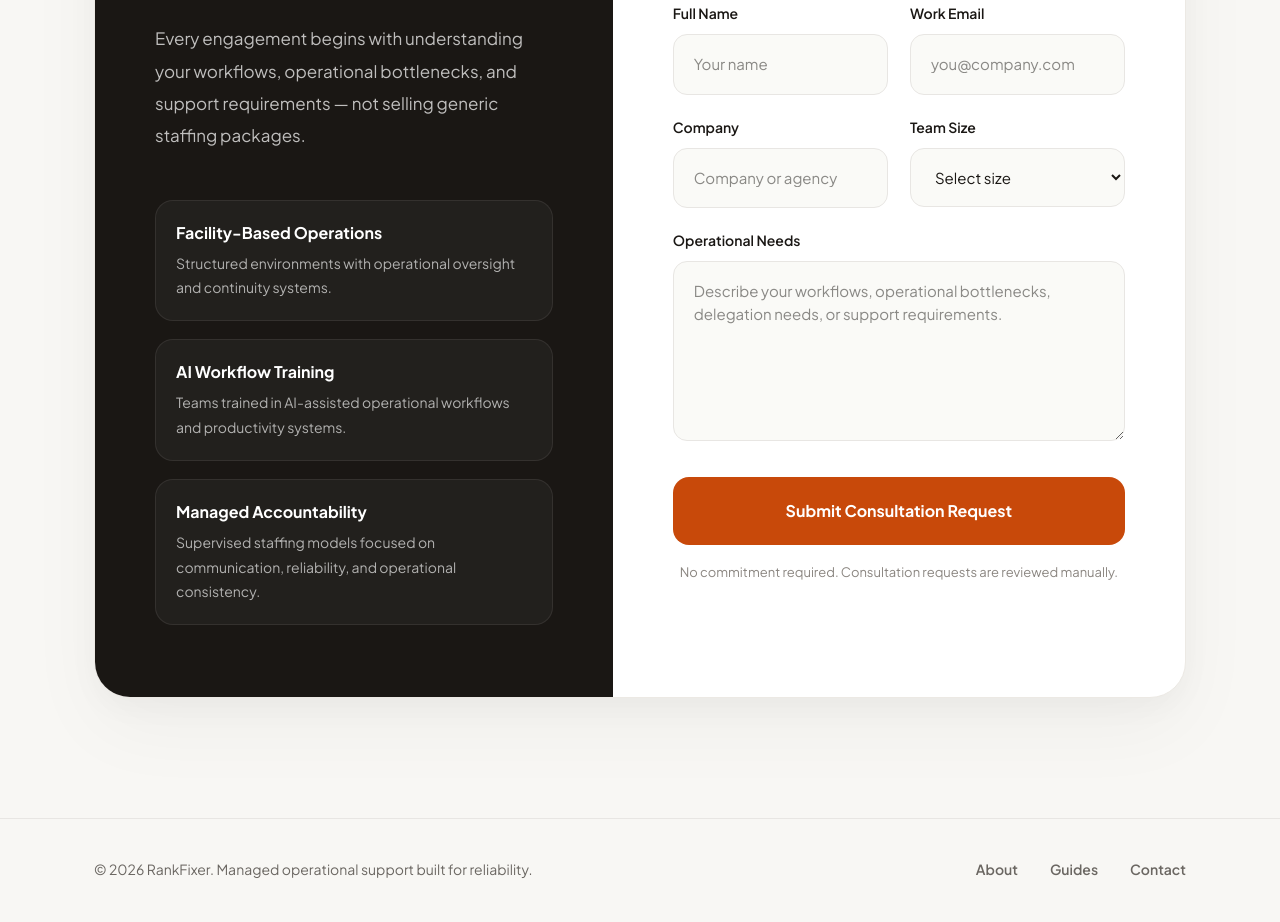
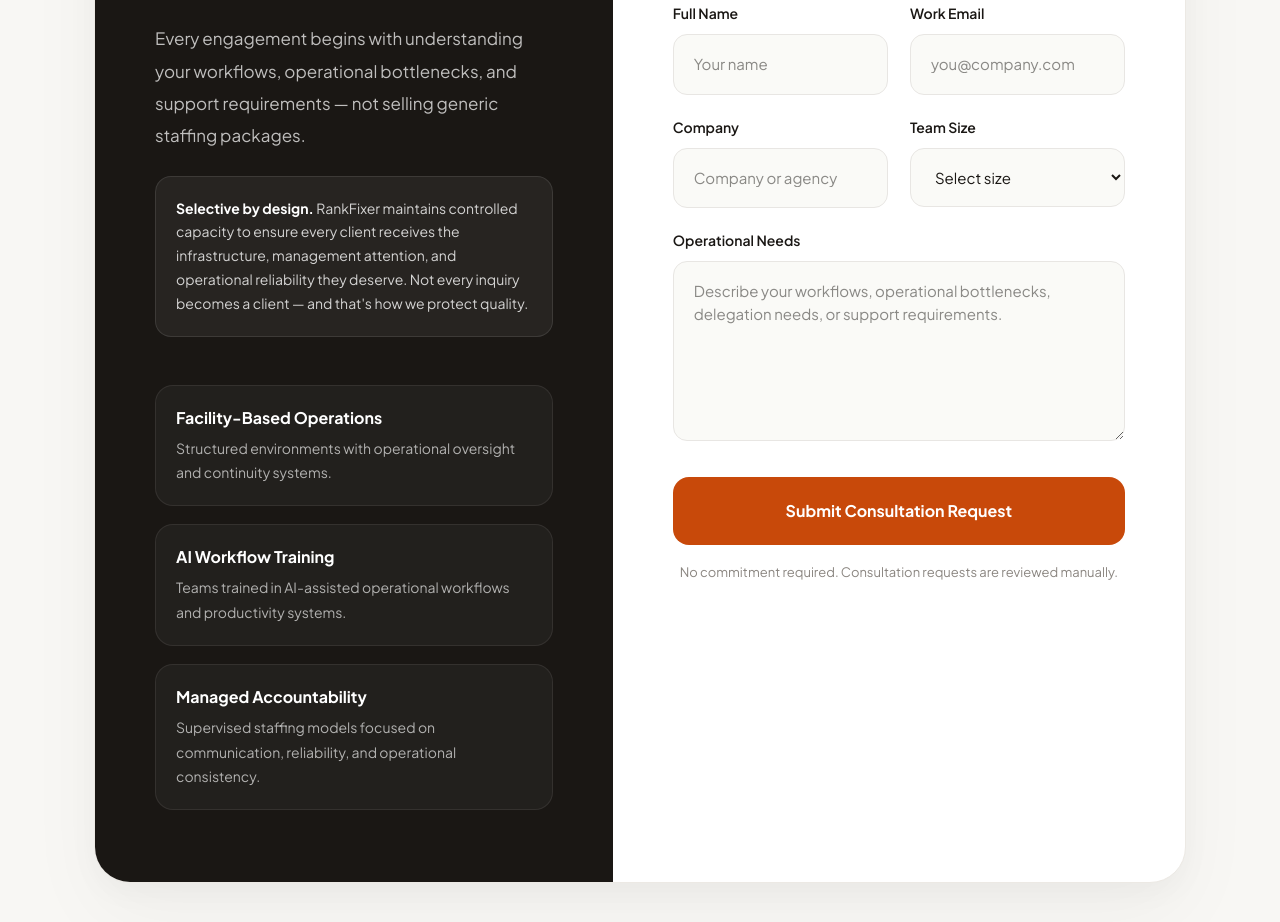
Before and after one commit to rankfixer-ai/rankfixer-site, a website: page docs/contact.html in a window 1280 px wide. Shown: the part 1849-2771 px from the top of the page. Drawn offline with Linux system fonts and the light colour scheme.

Commit message:
Add selective onboarding message to contact page

```diff
--- a/docs/contact.html
+++ b/docs/contact.html
@@ -524,8 +524,14 @@
                     </h2>
 
                     <p class="consultation-copy">
-                        Every engagement begins with understanding your workflows, operational bottlenecks, and support requirements — not selling generic staffing packages.
-                    </p>
+    Every engagement begins with understanding your workflows, operational bottlenecks, and support requirements — not selling generic staffing packages.
+</p>
+
+<div style="background: rgba(255,255,255,0.06); border: 1px solid rgba(255,255,255,0.1); border-radius: 16px; padding: 20px; margin-top: 24px;">
+    <p style="color: rgba(255,255,255,0.8); font-size: 14px; line-height: 1.7; margin: 0;">
+        <strong style="color: white;">Selective by design.</strong> RankFixer maintains controlled capacity to ensure every client receives the infrastructure, management attention, and operational reliability they deserve. Not every inquiry becomes a client — and that's how we protect quality.
+    </p>
+</div>
 
                     <div class="trust-list">
 
```
